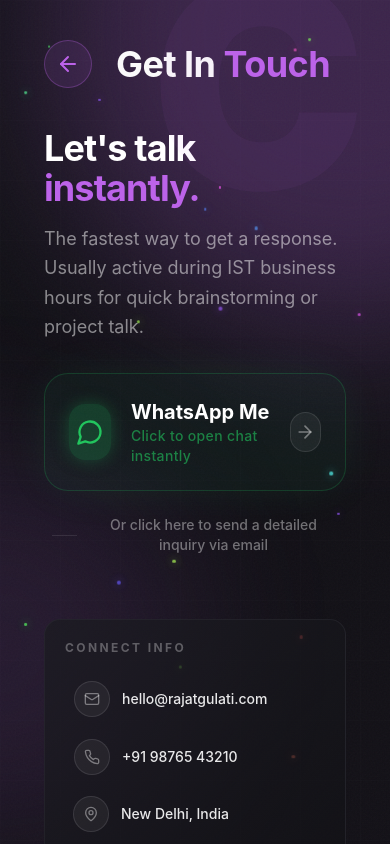
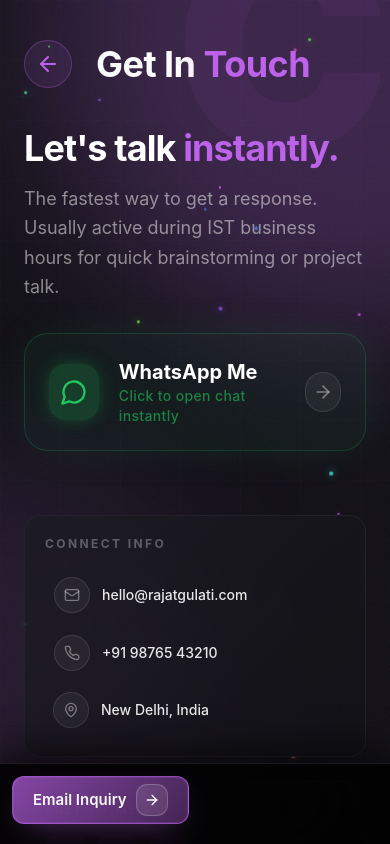
Before and after one commit to repo-rajat/portfolio, a React (Vite) app: page /contact in a window 390 px wide. Shown: the top 844 px of the page. Built offline with nearby package versions, Linux system fonts and the light colour scheme.

Commit message:
mobile respoinsiveness and added bottom navigation

```diff
--- a/src/components/PageLayout.jsx
+++ b/src/components/PageLayout.jsx
@@ -39,7 +39,7 @@
   }
 
   return (
-    <div className="min-h-[100svh] animated-gradient-bg noise-overlay overflow-hidden">
+    <main className="min-h-[100svh] animated-gradient-bg noise-overlay overflow-hidden lg:pb-0 pb-[80px]">
       <div className="fixed inset-0 grid-bg opacity-30 pointer-events-none" />
 
       <div
@@ -58,7 +58,7 @@
       />
 
       <div
-        className="page-shell relative z-10 min-h-[100svh] px-6 py-10 md:py-12 lg:px-16 grid items-center"
+        className="page-shell relative z-10 min-h-[100svh] px-1 py-10 md:py-12 lg:px-16 grid items-center"
         style={{
           "--accent": "hsl(var(--" + themeName + "))",
         }}
@@ -177,6 +177,6 @@
           </div>
         </div>
       </div>
-    </div>
+    </main>
   );
 }
--- a/src/components/PrimaryButton.jsx
+++ b/src/components/PrimaryButton.jsx
@@ -72,6 +72,7 @@
     <div className={wrapperClasses}>
       <button
         type={type}
+        form={props.form}
         onClick={onClick}
         className={baseClasses}
         style={style}
--- a/src/index.css
+++ b/src/index.css
@@ -193,6 +193,10 @@
       padding-top: 2rem;
       padding-bottom: 2rem;
       align-items: start;
+    }
+
+    .page-shell {
+      @apply pb-[140px] lg:pb-0;
     }
 
     .page-shell .page-header {
@@ -706,4 +710,51 @@
   .tooltip-wrapper.tooltip-right .tooltip-panel::after {
     @apply left-5 -translate-x-0;
   }
+
+  /* Mobile Sticky Bar & Responsive Adjustments */
+  .mobile-sticky-bar {
+    @apply fixed bottom-0 left-0 w-full p-3 pb-5 bg-black/85 backdrop-blur-3xl border-t border-white/10 z-[100] flex gap-3 items-center lg:relative lg:bottom-auto lg:left-auto lg:p-0 lg:bg-transparent lg:backdrop-blur-none lg:border-t-0 lg:z-10 transition-none;
+    box-shadow: 0 -10px 40px rgba(0, 0, 0, 0.7);
+  }
+
+  @media (max-width: 1023px) {
+
+    /* Consistent Mobile Button Height (48px standard) */
+    .primary-btn,
+    .mobile-sticky-bar button,
+    .mobile-sticky-bar a {
+      @apply h-12 text-[15px] !important;
+    }
+
+    /* Adjust padding for primary buttons */
+    .primary-btn {
+      @apply px-5 !important;
+    }
+
+    /* Icon Button sizing in bar */
+    .mobile-sticky-bar button.w-10,
+    .mobile-sticky-bar a.w-10,
+    .mobile-sticky-bar button.w-14,
+    .mobile-sticky-bar a.w-14 {
+      @apply w-12 h-12 p-0 flex items-center justify-center !important;
+    }
+
+    /* Portfolio Thumbnails in bar */
+    .portfolio-thumb {
+      @apply h-12 w-16 rounded-xl !important;
+    }
+
+    .portfolio-thumbs {
+      grid-auto-columns: 64px !important;
+      @apply gap-2;
+    }
+
+    /* Remove page enter animations on mobile to prevent layout jumps */
+    .page-enter,
+    .animate-slide-up {
+      animation: none !important;
+      opacity: 1 !important;
+      transform: none !important;
+    }
+  }
 }
--- a/src/pages/About.jsx
+++ b/src/pages/About.jsx
@@ -147,10 +147,11 @@
         })}
       </div>
 
-      <div className="flex flex-wrap gap-4">
+      <div className="mobile-sticky-bar">
         <PrimaryButton
           href={global.resume.file}
           target="_blank"
+          containerClass="flex-1 lg:flex-none"
           icon={<Download size={18} />}
           tooltipTitle="Download Portfolio PDF"
           tooltipDesc="Provides a comprehensive version of my resume in a recruiter-friendly format, containing all key technical skills and contact details."
--- a/src/pages/Contact.jsx
+++ b/src/pages/Contact.jsx
@@ -85,16 +85,8 @@
             </div>
           </a>
 
-          {!showForm ? (
-            <button
-              onClick={() => setShowForm(true)}
-              className="group flex items-center gap-3 px-2 text-sm font-medium text-white/40 hover:text-[hsl(var(--violet))] transition-all duration-300"
-            >
-              <div className="h-px w-8 bg-white/10 group-hover:w-12 group-hover:bg-[hsl(var(--violet)/0.4)] transition-all" />
-              <span>Or click here to send a detailed inquiry via email</span>
-            </button>
-          ) : (
-            <div className="animate-in fade-in slide-in-from-top-4 duration-500 space-y-8 pt-4 border-t border-white/5">
+          {showForm && (
+            <div className="animate-in fade-in slide-in-from-top-4 duration-500 space-y-8 pt-4 border-t border-white/5 mb-8">
               <div className="flex items-center justify-between">
                 <h3 className="text-xl font-bold text-white/90">
                   Email Inquiry
@@ -107,7 +99,11 @@
                 </button>
               </div>
 
-              <form onSubmit={handleSubmit} className="space-y-6">
+              <form
+                id="contact-form"
+                onSubmit={handleSubmit}
+                className="space-y-6"
+              >
                 <div className="grid grid-cols-1 sm:grid-cols-2 gap-4">
                   <div className="space-y-2">
                     <label
@@ -165,19 +161,36 @@
                     className="form-field !bg-white/[0.03] !border-white/10 focus:!border-white/30 resize-none"
                   />
                 </div>
+              </form>
+            </div>
+          )}
 
+          <div className="mobile-sticky-bar lg:mt-6">
+            {!showForm ? (
+              <PrimaryButton
+                onClick={() => setShowForm(true)}
+                theme="violet"
+                className="w-full"
+                icon={<ArrowRight className="w-4 h-4" />}
+                tooltipTitle="Detailed Inquiry"
+                tooltipDesc="Opens a formal contact form for project proposals, partnership opportunities, or detailed technical questions."
+              >
+                Email Inquiry
+              </PrimaryButton>
+            ) : (
               <PrimaryButton
                 type="submit"
+                form="contact-form"
                 theme="violet"
+                className="w-full"
                 icon={<Send className="w-4 h-4" />}
                 tooltipTitle="Professional Outreach"
                 tooltipDesc="Sends your message directly to my primary inbox. I review all inquiries and typically respond within 24-48 hours with a detailed reply."
               >
                 Send Inquiry
               </PrimaryButton>
-              </form>
+            )}
           </div>
-          )}
         </div>
       </div>
     </div>
--- a/src/pages/Index.jsx
+++ b/src/pages/Index.jsx
@@ -22,7 +22,7 @@
   const { home, global } = content;
 
   return (
-    <main className="min-h-[100svh] animated-gradient-bg noise-overlay">
+    <main className="min-h-[100svh] animated-gradient-bg noise-overlay lg:pb-0 pb-[80px]">
       <div className="fixed inset-0 grid-bg opacity-30 pointer-events-none" />
 
       <div className="orb orb-coral w-96 h-96 -top-48 -left-48 animate-float-slow" />
@@ -73,13 +73,14 @@
                 </div>
               )}
 
-              <div className="flex flex-wrap gap-4 animate-slide-up [animation-delay:500ms] opacity-0 [animation-fill-mode:forwards]">
+              <div className="mobile-sticky-bar">
                 <PrimaryButton
                   href={`https://wa.me/${content.contact?.info?.find((i) => i.label === "Phone")?.value?.replace(/\D/g, "") || "919876543210"}`}
                   theme={
                     home.navigation.find((n) => n.page === "contact")?.theme ||
                     "violet"
                   }
+                  containerClass="flex-1 lg:flex-none"
                   icon={<MessageSquare className="w-4 h-4" />}
                   tooltipTitle="Instant Connection"
                   tooltipDesc="Opens a direct WhatsApp chat window to discuss project ideas or professional opportunities in real-time."
@@ -92,6 +93,7 @@
                     home.navigation.find((n) => n.page === "portfolio")
                       ?.theme || "emerald"
                   }
+                  containerClass="flex-1 lg:flex-none"
                   icon={<ArrowRight className="w-4 h-4" />}
                   tooltipTitle="Browse Portfolio"
                   tooltipDesc="Explore my collection of full-stack projects, creative designs, and technical solutions built with modern technologies."
--- a/src/pages/Portfolio.jsx
+++ b/src/pages/Portfolio.jsx
@@ -188,9 +188,14 @@
 
   // Thumbnails (Header Content)
   const thumbsContent = (
-    <div className="" style={{ "--accent": activeProject.accent }}>
+    <div
+      className="mobile-sticky-bar lg:px-0 !p-3 lg:bg-transparent lg:border-none lg:shadow-none"
+      style={{ "--accent": activeProject.accent }}
+    >
       <div
-        className={"portfolio-thumbs-shell" + (showThumbNav ? "" : " no-nav")}
+        className={
+          "portfolio-thumbs-shell w-full" + (showThumbNav ? "" : " no-nav")
+        }
         role="tablist"
         aria-label={portfolioStrings.thumbsLabel}
       >
```
Also changed, not shown: 4 other files (tests, documents, lock files or other folders). Lines whose indentation alone changed are shown as unchanged.
